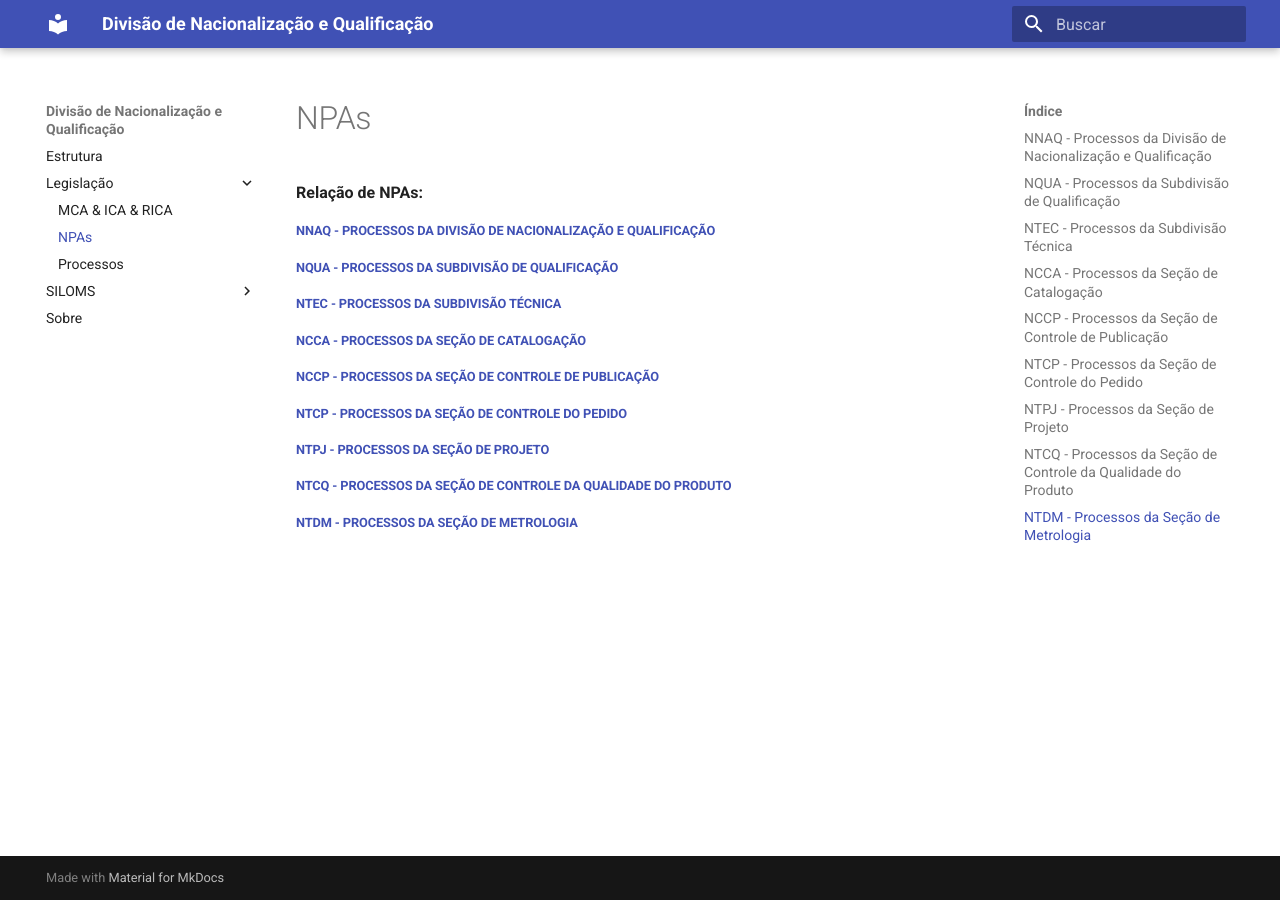
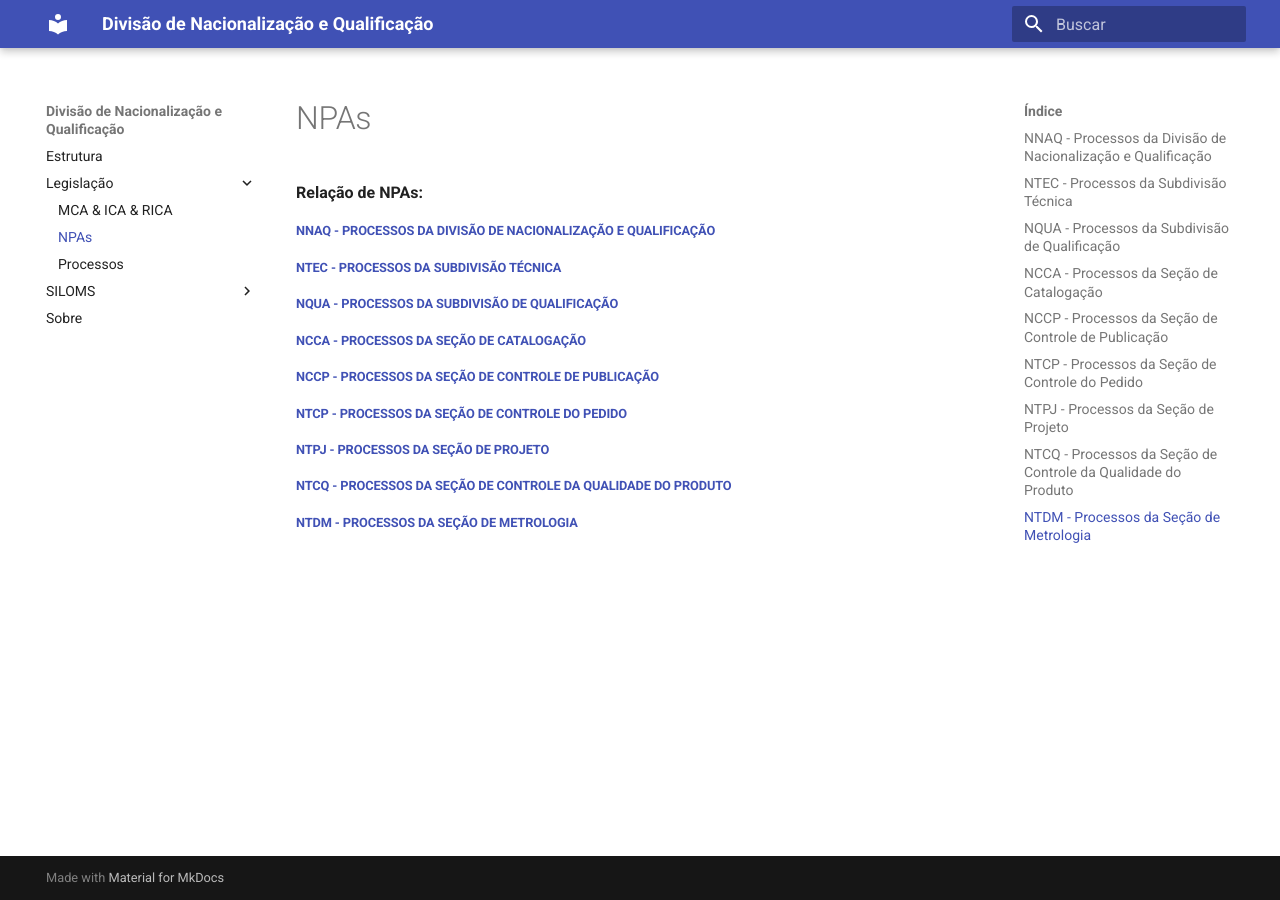
Before and after one commit to nacionalizacao/nacionalizacao.github.io, an MkDocs documentation site: the page built from docs/legislacao/npa/index.md, in a window 1280 px wide. Built offline with MkDocs 1.6.1 and Material for MkDocs 9.7.7, drawn with Linux system fonts in a browser that asks for light colours; some of the changed lines change nothing that is shown.

Commit message:
npas atualizacao

```diff
--- a/docs/legislacao/npa/index.md
+++ b/docs/legislacao/npa/index.md
@@ -1,11 +1,11 @@
 **Relação de NPAs:**
 
-##### [NNAQ - Processos da Divisão de Nacionalização e Qualificação](NPA-NNAC-01E (NNAQ) Rev 2021.docx)
-##### [NQUA - Processos da Subdivisão de Qualificação](NPA-NNAC-02E (NQUA) Rev 2021.docx)
-##### [NTEC - Processos da Subdivisão Técnica](NPA-NNAC-03E (NTEC) Rev 2021.docx)
-##### [NCCA - Processos da Seção de Catalogação](NPA-NNAC-05E (NCCA) Rev 2021.docx)
-##### [NCCP - Processos da Seção de Controle de Publicação](NPA-NNAC-06E (NCCP) Rev 2021.docx)
-##### [NTCP - Processos da Seção de Controle do Pedido](NPA-NNAC-07E (NTCP) Rev 2021.docx)
-##### [NTPJ - Processos da Seção de Projeto](NPA-NNAC-08E (NTPJ) Rev 2021.docx)
-##### [NTCQ - Processos da Seção de Controle da Qualidade do Produto](NPA-NNAQ-09E (NTCQ) Rev 2021.docx)
-##### [NTDM - Processos da Seção de Metrologia](NPA-NNAC-10E (NTDM) Rev 2021.docx)
+##### [NNAQ - Processos da Divisão de Nacionalização e Qualificação](NPA-NNAQ-01_(NNAQ).doc)
+##### [NTEC - Processos da Subdivisão Técnica](NPA-NNAQ-02_(NTEC)_Rev_2021.doc)
+##### [NQUA - Processos da Subdivisão de Qualificação](NPA-NNAQ-03_(NQUA)_Rev_2021.doc)
+##### [NCCA - Processos da Seção de Catalogação](NPA-NNAQ-06_(NCCA)_Rev_2021.doc)
+##### [NCCP - Processos da Seção de Controle de Publicação](NPA-NNAQ-07_(NCCP)_Rev_2021.doc)
+##### [NTCP - Processos da Seção de Controle do Pedido](NPA-NNAQ-11_(NTCP)_Rev_2021.doc)
+##### [NTPJ - Processos da Seção de Projeto](NPA-NNAQ-12_(NTPJ)_Rev_2021.doc)
+##### [NTCQ - Processos da Seção de Controle da Qualidade do Produto](NPA-NNAQ-13_(NTCQ)_Rev_2021.doc)
+##### [NTDM - Processos da Seção de Metrologia](NPA-NNAQ-14_(NTDM)_Rev_2021.doc)
```
Also changed, not shown: 18 other files.
